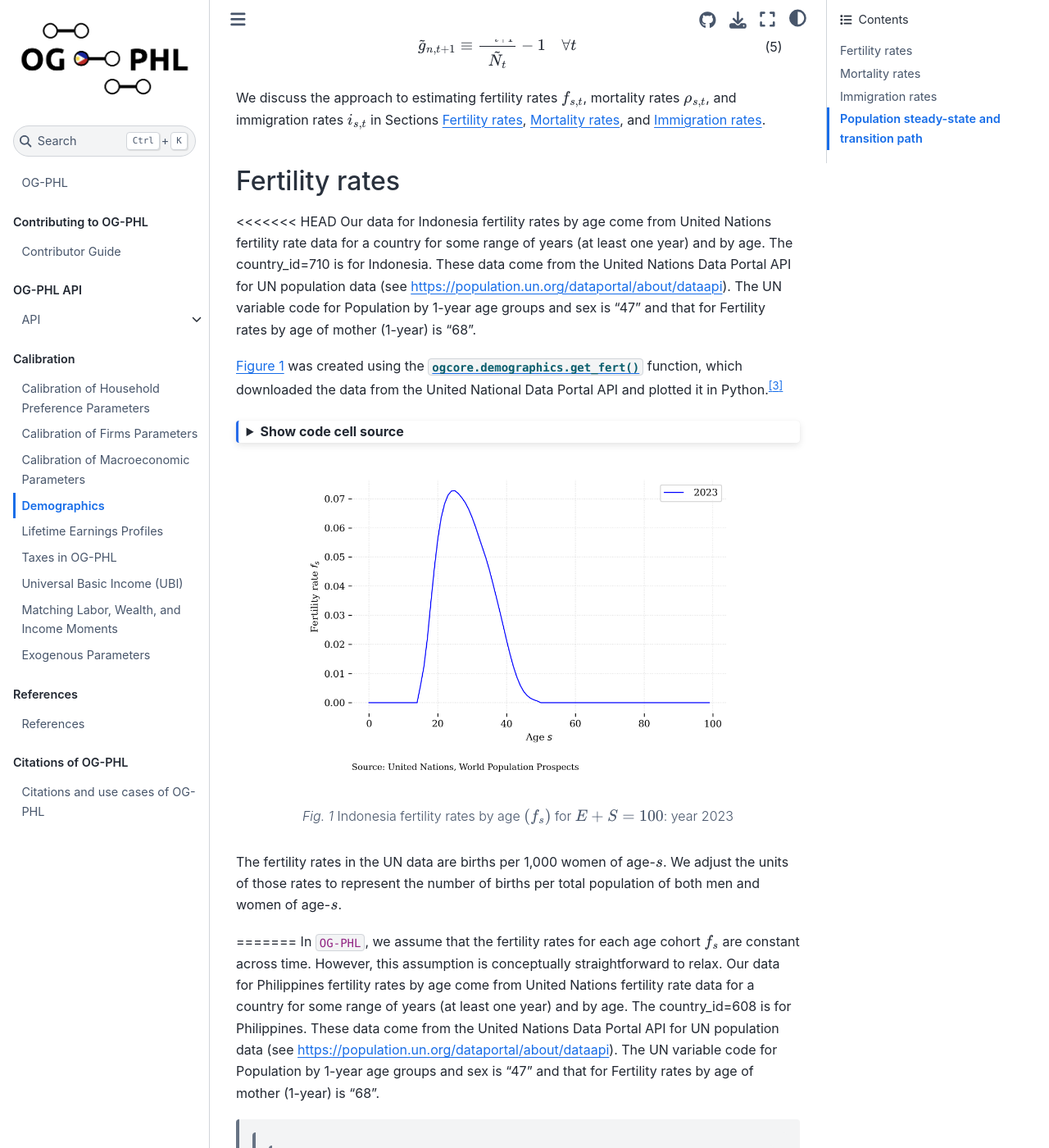
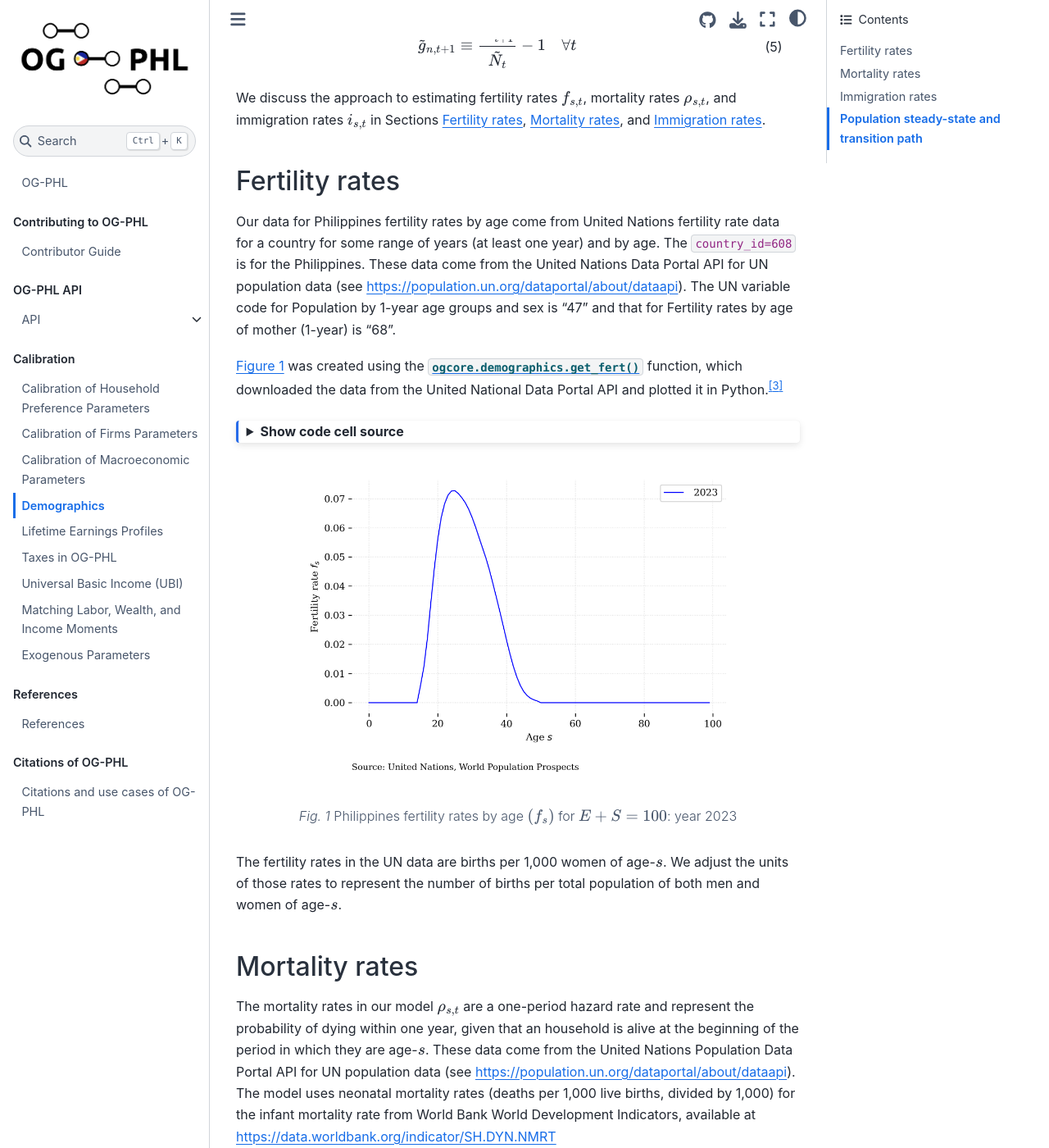
Before and after one commit to EAPD-DRB/OG-PHL, a Jupyter Book: the page built from docs/book/content/calibration/demographics.md, in a window 1280 px wide and 1400 px high, scrolled down 1349 px. Shown: the whole window at 82% size. Built offline with Jupyter Book 1.0.4 settings and Sphinx 7.4.7 and the Sphinx Book theme 1.1.4, drawn with Linux system fonts in a browser that asks for light colours; cross-references to code outside the pages are shown as plain code; some of the changed text lies outside the part shown.

Commit message:
fix conflict

````diff
--- a/docs/book/content/calibration/demographics.md
+++ b/docs/book/content/calibration/demographics.md
@@ -53,8 +53,7 @@ We discuss the approach to estimating fertility rates $f_{s,t}$, mortality rates
 (SecDemogFert)=
 ## Fertility rates
 
-<<<<<<< HEAD
-   Our data for Indonesia fertility rates by age come from United Nations fertility rate data for a country for some range of years (at least one year) and by age. The country_id=710 is for Indonesia. These data come from the United Nations Data Portal API for UN population data (see https://population.un.org/dataportal/about/dataapi). The UN variable code for Population by 1-year age groups and sex is "47" and that for Fertility rates by age of mother (1-year) is "68".
+   Our data for Philippines fertility rates by age come from United Nations fertility rate data for a country for some range of years (at least one year) and by age. The `country_id=608` is for the Philippines. These data come from the United Nations Data Portal API for UN population data (see https://population.un.org/dataportal/about/dataapi). The UN variable code for Population by 1-year age groups and sex is "47" and that for Fertility rates by age of mother (1-year) is "68".
 
   {numref}`Figure %s <FigFertRatesPHL>` was created using the [`ogcore.demographics.get_fert()`](https://github.com/PSLmodels/OG-Core/blob/master/ogcore/demographics.py#L146) function, which downloaded the data from the United National Data Portal API and plotted it in Python.[^un_data_portal]
 
@@ -84,14 +83,11 @@ We discuss the approach to estimating fertility rates $f_{s,t}$, mortality rates
   height: 400px
   name: FigFertRatesPHL
   ---
-  Indonesia fertility rates by age $\left(f_s\right)$ for $E+S=100$: year 2023
+  Philippines fertility rates by age $\left(f_s\right)$ for $E+S=100$: year 2023
   ```
 
   The fertility rates in the UN data are births per 1,000 women of age-$s$. We adjust the units of those rates to represent the number of births per total population of both men and women of age-$s$.
 
-=======
-  In `OG-PHL`, we assume that the fertility rates for each age cohort $f_s$ are constant across time. However, this assumption is conceptually straightforward to relax. Our data for Philippines fertility rates by age come from United Nations fertility rate data for a country for some range of years (at least one year) and by age. The country_id=608 is for Philippines. These data come from the United Nations Data Portal API for UN population data (see https://population.un.org/dataportal/about/dataapi). The UN variable code for Population by 1-year age groups and sex is "47" and that for Fertility rates by age of mother (1-year) is "68".
->>>>>>> upstream/main
 
 (SecDemogMort)=
 ## Mortality rates
@@ -130,7 +126,7 @@ We discuss the approach to estimating fertility rates $f_{s,t}$, mortality rates
   height: 400px
   name: FigMortRatesPHL
   ---
-  Indonesia mortality rates by age $\left(\rho_{s,t}\right)$ for $E+S=100$: year 2023
+  Philippines mortality rates by age $\left(\rho_{s,t}\right)$ for $E+S=100$: year 2023
   ```
 
 
@@ -176,7 +172,7 @@ We discuss the approach to estimating fertility rates $f_{s,t}$, mortality rates
   height: 400px
   name: FigImmRatesPHL
   ---
-  Indonesia immigration rates by age $\left(i_s\right)$ for $E+S=100$: year 2023
+  Philippines immigration rates by age $\left(i_s\right)$ for $E+S=100$: year 2023
   ```
 
   We calculate our immigration rates for the consecutive-year-periods of population distribution data 2022 and 2023. The immigration rates $i_{s,t}$ that we use in our model are the the residuals described in {eq}`EqPopImmRates` implied by these two consecutive periods. {numref}`Figure %s <FigImmRatesPHL>` shows the estimated immigration rates for $E+S=100$ and given the fertility rates from Section {ref}`SecDemogFert` and the mortality rates from Section {ref}`SecDemogMort`.
````
